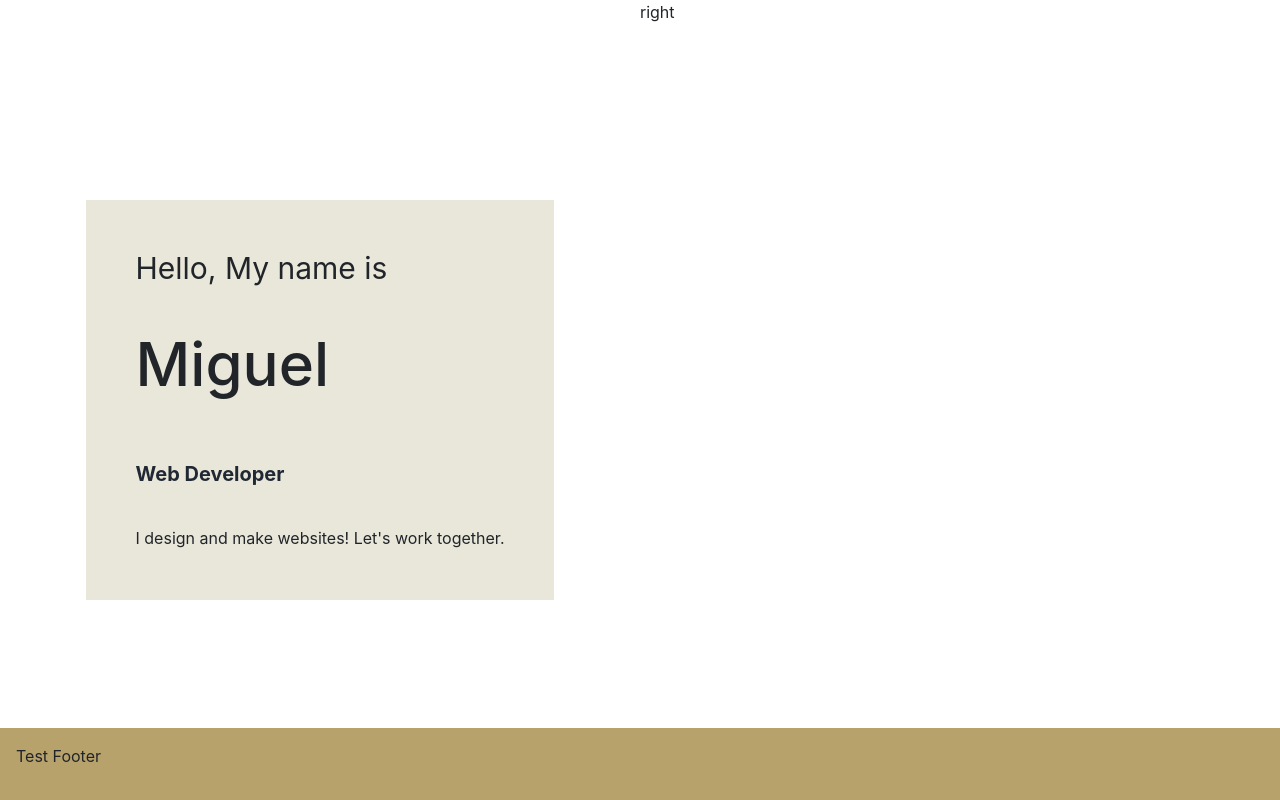
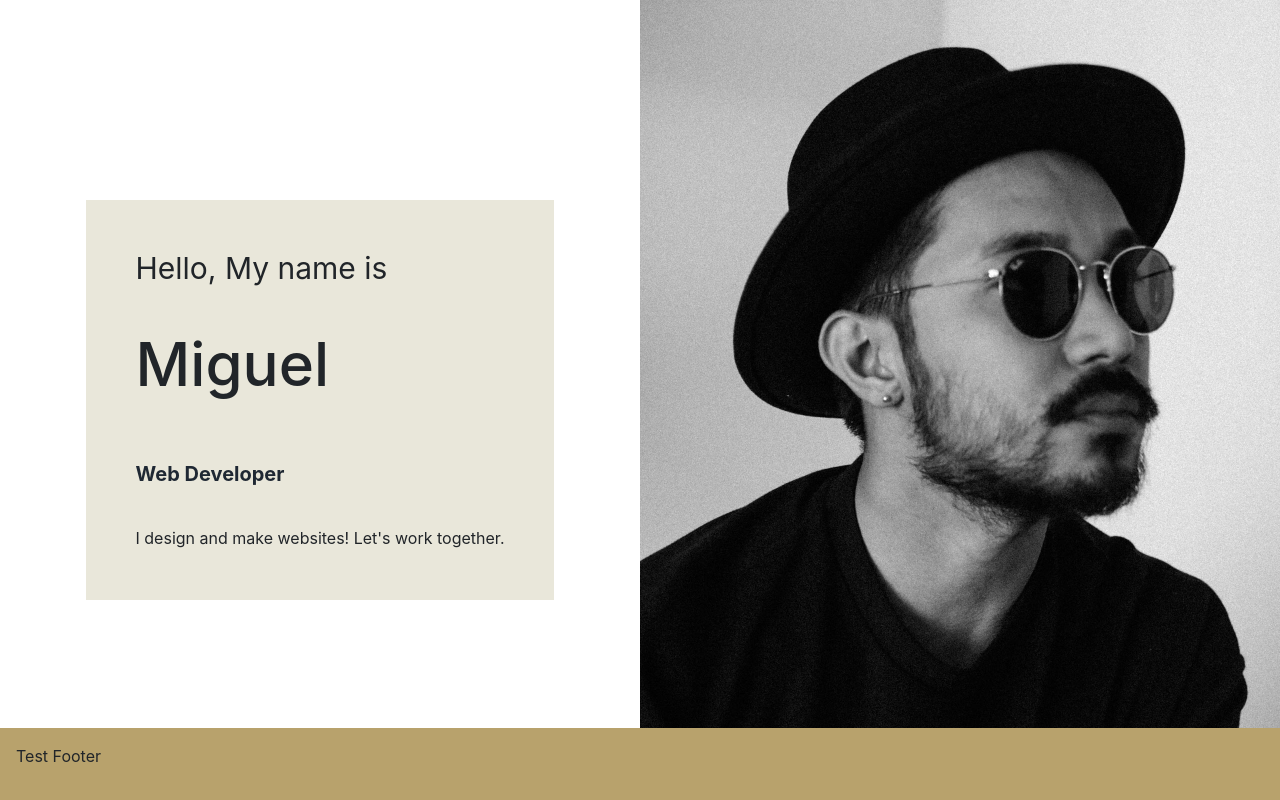
Before and after one commit to miguelxosorio/hello-there, a React (Create React App) app: page / in a window 1280 px wide. Built offline with nearby package versions, Linux system fonts and the light colour scheme.

Commit message:
added display photo

```diff
--- a/src/components/About/about.css
+++ b/src/components/About/about.css
@@ -84,3 +84,9 @@
     display: flex;
     align-items: center;
 }
+
+.about-img {
+    width: 100%;
+    height: 100%;
+    object-fit: cover;
+}
--- a/src/components/About/index.js
+++ b/src/components/About/index.js
@@ -1,5 +1,6 @@
 import React from 'react';
 import './about.css';
+import dp from "../../assets/display-photo/dp.jpg"
 
 function About() {
   return (
@@ -23,7 +24,9 @@ function About() {
             </div>
         </div>
       </div>
-      <div className="about-right">right</div>
+      <div className="about-right">
+          <img src={dp} alt="display photo" className="about-img"></img>
+      </div>
     </div>
   );
 }
```
